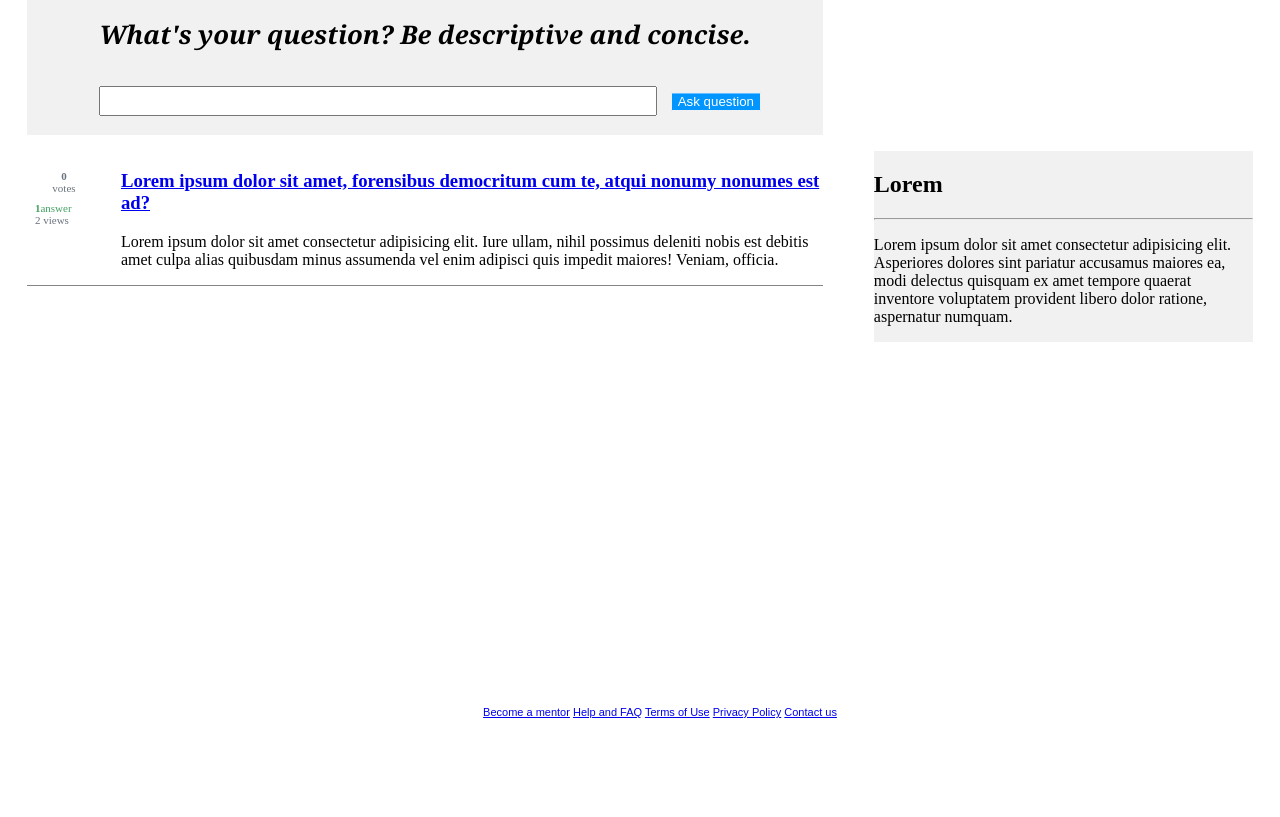
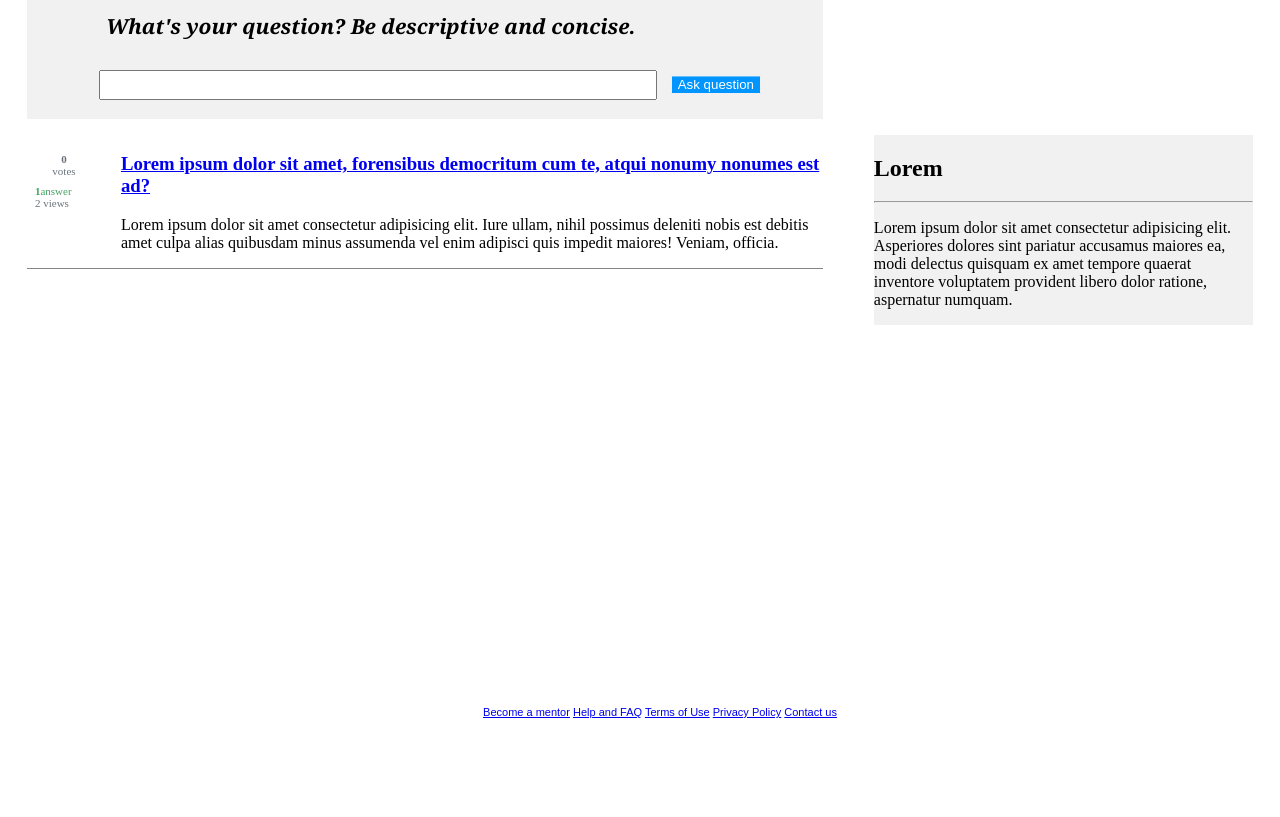
Before and after one commit to kisinad/StackOverflow-EDU, a plain HTML site: page index.html in a window 1280 px wide. Shown: the part 71-888 px from the top of the page. Drawn offline with Linux system fonts and the light colour scheme.

Commit message:
change main styles

```diff
--- a/styles/main.css
+++ b/styles/main.css
@@ -92,10 +92,12 @@ input[type=button]:active {
  }
  section > p:first-of-type {
     font-family: Georgia, serif;
-    font-size: 1.6em;
+    font-size: 1.3em;
     font-weight: 700;
     /* color: blue; */
     font-style: italic;
+    text-align: left;
+    margin-left: 79px;
 }
  aside {
      float: right;
```
